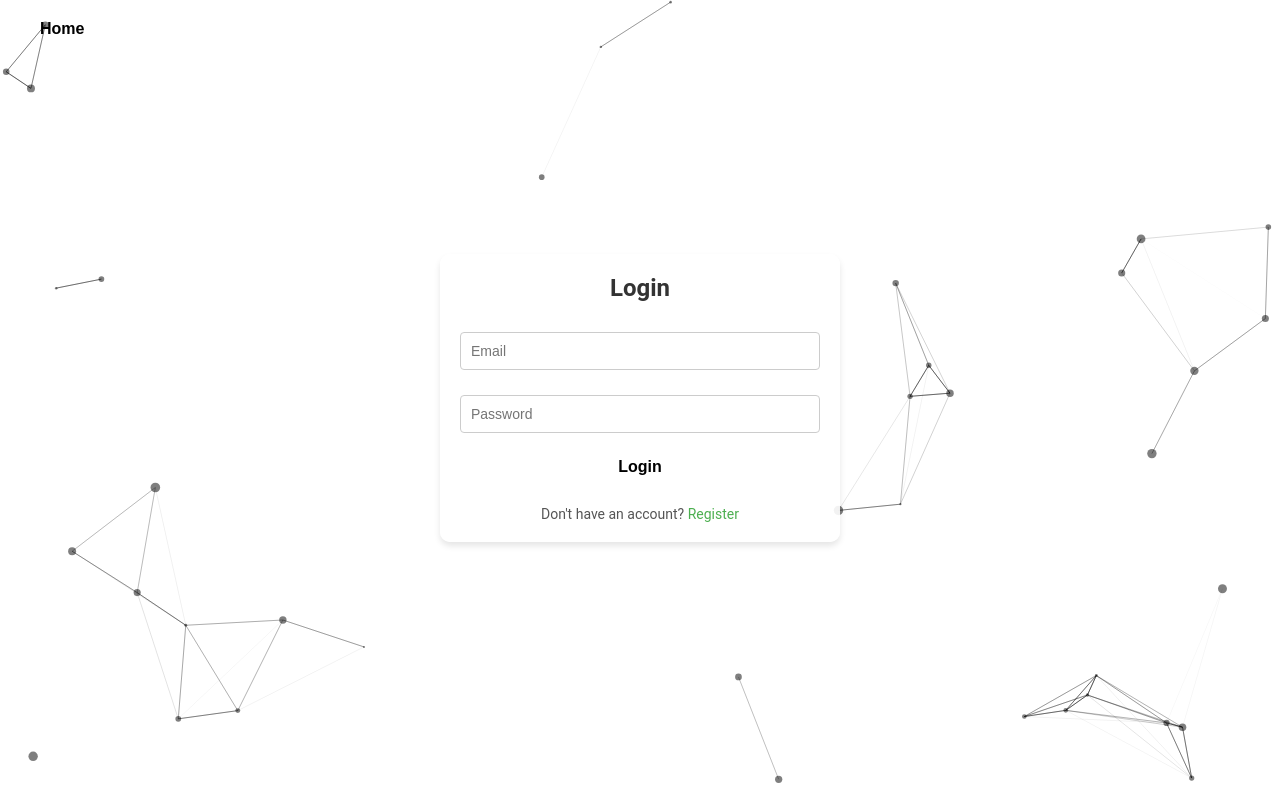
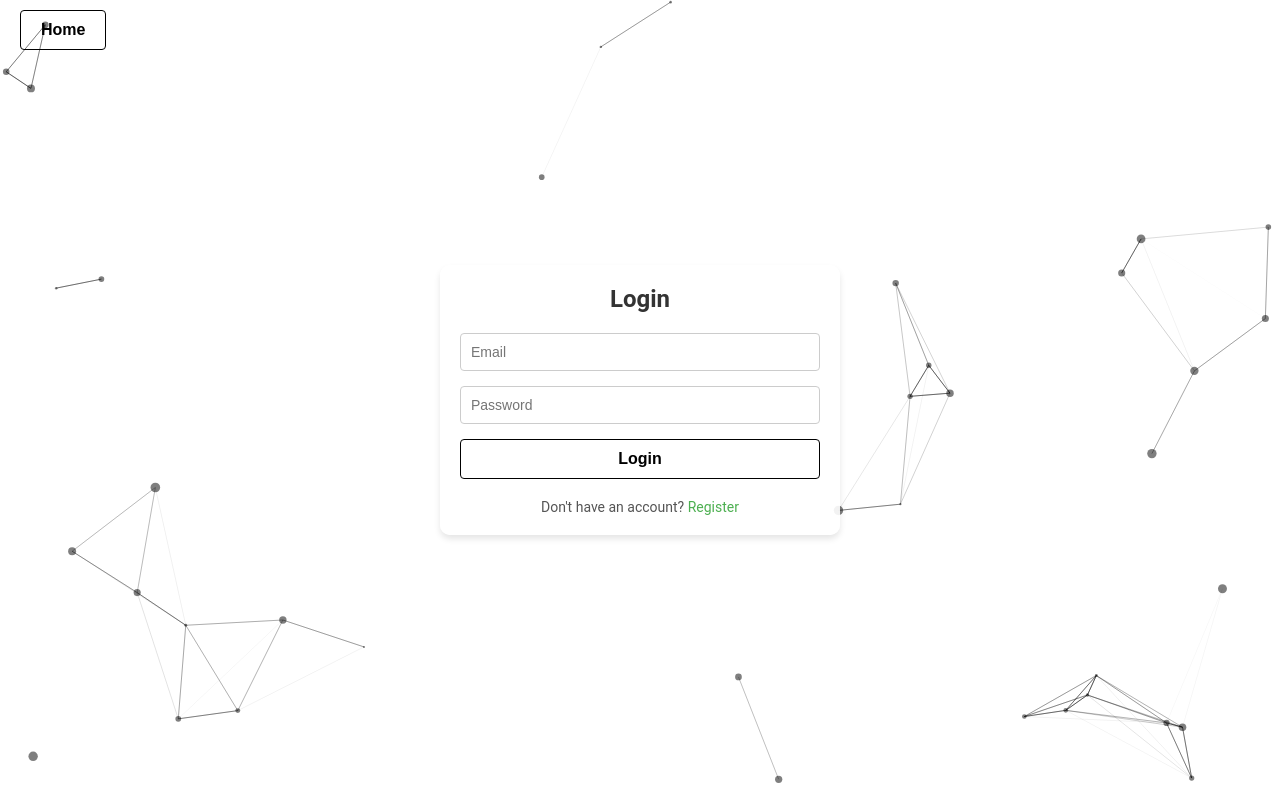
Before and after one commit to kristophermt3z/personalized-forms-frontend, a React (Create React App) app: page /login in a window 1280 px wide. Built offline with nearby package versions, Linux system fonts and the light colour scheme.

Commit message:
styles button + global styles + particles layout

```diff
--- a/src/App.tsx
+++ b/src/App.tsx
@@ -12,11 +12,14 @@ import FormsPage from "./pages/FormsPage";
 import ProtectedRoute from "./routes/ProtectedRoute";
 import IsAuthenticated from "./routes/isAuthenticated";
 import NavBar from "./components/NavBar";
+import LayoutWithParticles from "./components/LayoutWithParticles";
 
 const App: React.FC = () => {
   return (
     <Router>
       <Routes>
+        {/* Layout with Particles */}
+        <Route element={<LayoutWithParticles />}>
           <Route path="/" element={<Home />} />
           <Route
             path="/login"
@@ -40,6 +43,9 @@ const App: React.FC = () => {
               </IsAuthenticated>
             }
           />
+        </Route>
+
+        {/* Routes without Particles */}
         <Route
           path="/forms"
           element={
--- /dev/null
+++ b/src/components/LayoutWithParticles.tsx
@@ -0,0 +1,14 @@
+import React from "react";
+import ParticlesBackground from "./ParticlesBackground";
+import { Outlet } from "react-router-dom";
+
+const LayoutWithParticles: React.FC = () => {
+  return (
+    <>
+      <ParticlesBackground />
+      <Outlet />
+    </>
+  );
+};
+
+export default LayoutWithParticles;
--- a/src/components/ParticlesBackground.tsx
+++ b/src/components/ParticlesBackground.tsx
@@ -4,6 +4,7 @@ import Particles, { initParticlesEngine } from "@tsparticles/react";
 // import { loadFull } from "tsparticles"; // if you are going to use `loadFull`, install the "tsparticles" package too.
 import { loadSlim } from "@tsparticles/slim"; // if you are going to use `loadSlim`, install the "@tsparticles/slim" package too.
 // import { loadBasic } from "@tsparticles/basic"; // if you are going to use `loadBasic`, install the "@tsparticles/basic" package too.
+import './styles/ParticlesBackground.css'
 
 const ParticlesBackground = () => {
   const [init, setInit] = useState(false);
--- a/src/components/styles/Button.css
+++ b/src/components/styles/Button.css
@@ -1,7 +1,7 @@
 .custom-btn {
   background-color: transparent;
+  border: solid black 1px;
   color: black;
-  border: none;
   padding: 10px 20px;
   font-size: 16px;
   font-weight: bold;
@@ -12,5 +12,6 @@
 
 .custom-btn:hover {
   background-color: #000000;
+  border: solid black 1px;
   color: white;
 }
--- a/src/components/styles/FormContainer.css
+++ b/src/components/styles/FormContainer.css
@@ -3,9 +3,10 @@
     max-width: 400px;
     margin: 0 auto;
     padding: 20px;
-    background: #f9f9f9;
+    background: rgba(255, 255, 255, 0.9);
     border-radius: 8px;
-    box-shadow: 0 4px 8px rgba(0, 0, 0, 0.1);
+    border-radius: 10px;
+    box-shadow: 0 4px 6px rgba(0, 0, 0, 0.1);
     text-align: center;
   }
 
--- a/src/components/styles/NavBar.css
+++ b/src/components/styles/NavBar.css
@@ -7,25 +7,6 @@
   color: white;
 }
 
-  .navbar .logo {
-    font-size: 24px;
-    cursor: pointer;
+.navbar-title {
+  color: black;
 }
-
-  .logout-btn {
-    background-color: #f44336;
-    color: white;
-    border: none;
-    padding: 8px 16px;
-    border-radius: 4px;
-    cursor: pointer;
-    transition: background-color 0.3s;
-  }
-
-  .logout-btn:hover {
-    background-color: #e53935;
-  }
-
-  .navbar-title{
-    color:black;
-  }
--- /dev/null
+++ b/src/components/styles/ParticlesBackground.css
@@ -0,0 +1,8 @@
+#tsparticles {
+    position: absolute;
+    top: 0;
+    left: 0;
+    width: 100%;
+    height: 100%;
+    z-index: -1;
+  }
--- a/src/pages/Home.tsx
+++ b/src/pages/Home.tsx
@@ -1,7 +1,6 @@
 import React, { useState, useEffect } from "react";
 import { useNavigate } from "react-router-dom";
 import axios from "axios";
-import ParticlesBackground from "../components/ParticlesBackground";
 import "./styles/Home.css";
 import Button from "../components/Button";
 
@@ -31,7 +30,6 @@ const Home: React.FC = () => {
 
   return (
     <div className="home-container">
-      <ParticlesBackground />
       <div className="content">
         <h1 className="title">{message}</h1>
         <Button onClick={handleLogin} label="Get Started" />
--- a/src/pages/Login.tsx
+++ b/src/pages/Login.tsx
@@ -3,7 +3,6 @@ import { useNavigate } from "react-router-dom";
 import { loginUser } from "../services/authService";
 import FormContainer from "../components/FormContainer";
 import { useAuth } from "../context/AuthContext";
-import ParticlesBackground from "../components/ParticlesBackground";
 import "./styles/Auth.css";
 
 
@@ -24,7 +23,6 @@ const Login: React.FC = () => {
 
   return (
     <div className="auth-container">
-      <ParticlesBackground />
       <FormContainer
         title="Login"
         onSubmit={handleSubmit}
--- a/src/pages/Register.tsx
+++ b/src/pages/Register.tsx
@@ -2,7 +2,6 @@ import React from "react";
 import { useNavigate } from "react-router-dom";
 import { registerUser } from "../services/authService";
 import FormContainer from "../components/FormContainer";
-import ParticlesBackground from "../components/ParticlesBackground";
 import "./styles/Auth.css";
 
 const Register: React.FC = () => {
@@ -26,7 +25,6 @@ const Register: React.FC = () => {
 
   return (
     <div className="auth-container">
-      <ParticlesBackground />
       <FormContainer
         title="Register"
         onSubmit={handleSubmit}
--- a/src/pages/styles/Auth.css
+++ b/src/pages/styles/Auth.css
@@ -9,41 +9,3 @@
     font-family: "Roboto", sans-serif;
     overflow: hidden;
   }
-
-  #tsparticles {
-    position: absolute;
-    top: 0;
-    left: 0;
-    width: 100%;
-    height: 100%;
-    z-index: -1;
-  }
-
-  .form-container {
-    text-align: center;
-    z-index: 1;
-    background: rgba(255, 255, 255, 0.9);
-    padding: 20px;
-    border-radius: 10px;
-    box-shadow: 0 4px 6px rgba(0, 0, 0, 0.1);
-  }
-
-  h2 {
-    font-size: 24px;
-    color: #333;
-    margin-bottom: 15px;
-  }
-
-  input {
-    width: 100%;
-    padding: 10px;
-    margin: 10px 0;
-    border: 1px solid #ccc;
-    border-radius: 5px;
-  }
-
-  .footer {
-    margin-top: 10px;
-    font-size: 14px;
-    color: #555;
-  }
--- a/src/pages/styles/Home.css
+++ b/src/pages/styles/Home.css
@@ -5,10 +5,9 @@
   align-items: center;
   height: 100vh;
   background: transparent;
-  font-family: 'Roboto', sans-serif;
+  font-family: "Roboto", sans-serif;
   overflow: hidden;
 }
-
 
 .content {
   text-align: center;
@@ -22,35 +21,8 @@
   color: #00000;
 }
 
-.login-btn {
-  background-color: #000000;
-  color: white;
-  border: none;
-  padding: 10px 20px;
-  font-size: 16px;
-  font-weight: bold;
-  border-radius: 4px;
-  cursor: pointer;
-  transition: all 0.3s ease-in-out;
-}
-
-.login-btn:hover {
-  background-color: #ffffff;
-  color: black;
-  border: solid 1px black;
-}
-
 .footer {
   margin-top: 20px;
   font-size: 14px;
   color: #00000;
 }
-
-#tsparticles {
-  position: absolute;
-  top: 0;
-  left: 0;
-  width: 100%;
-  height: 100%;
-  z-index: -1;
-}
```
Lines whose indentation alone changed are shown as unchanged.
